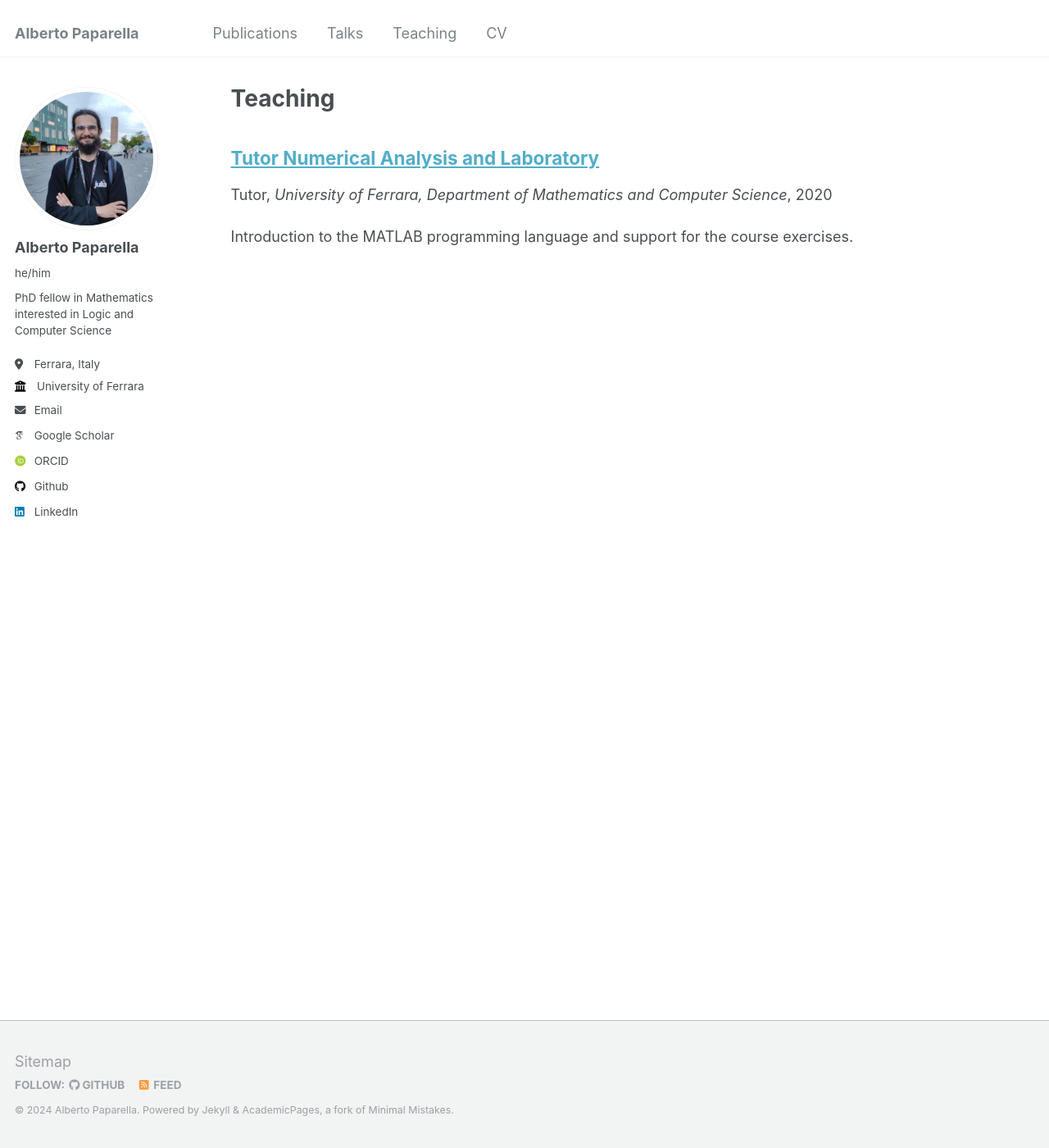
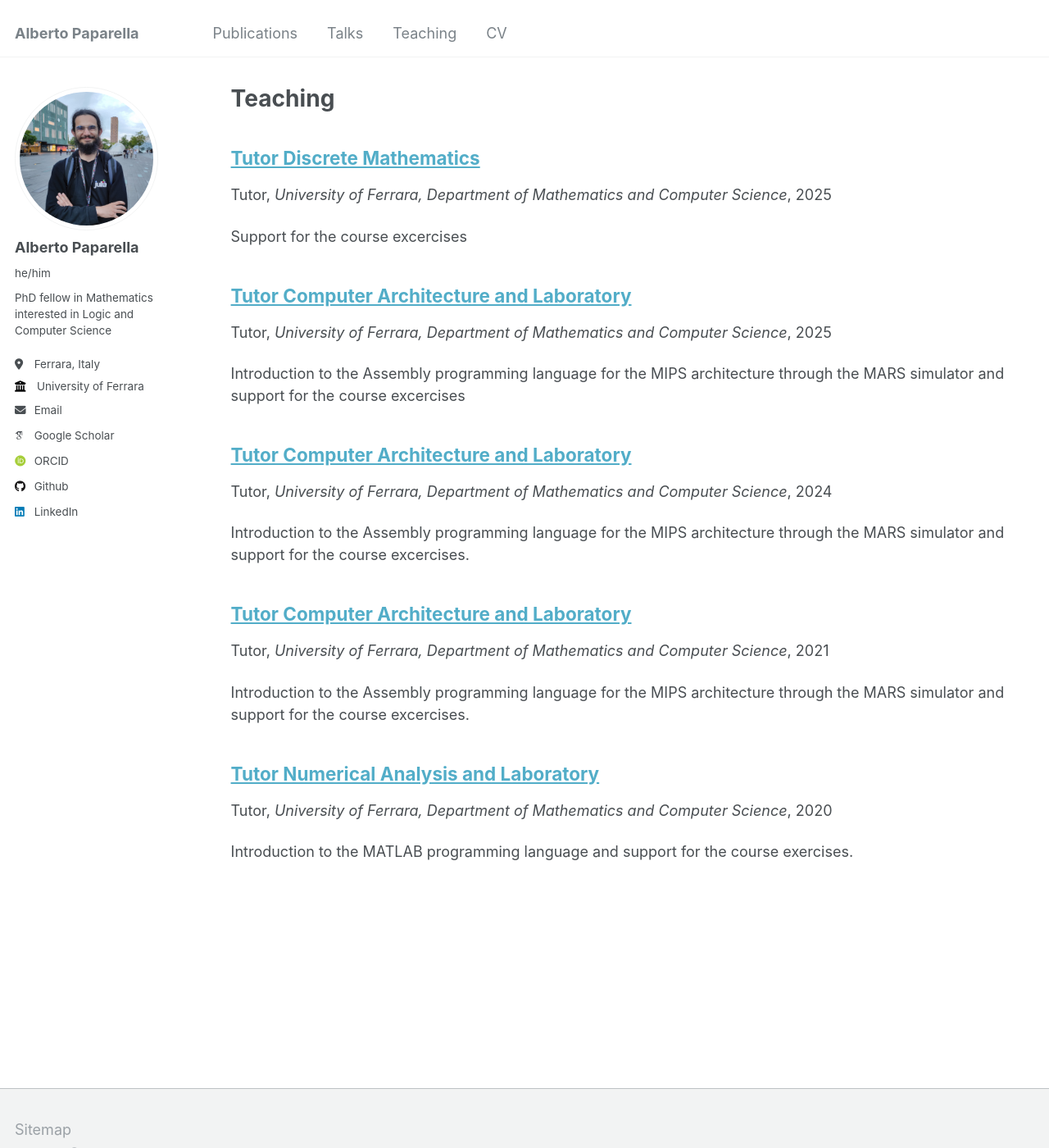
Before and after one commit to alberto-paparella/alberto-paparella.github.io, a Jekyll site: the page built from _pages/teaching.html, in a window 1280 px wide and 1400 px high. Shown: the whole window at 82% size. Built offline with Jekyll 4.4.1, drawn with Linux system fonts in a browser that asks for light colours; some web fonts are replaced.

Commit message:
Added teaching

```diff
--- /dev/null
+++ b/_teaching/2021-spring-teaching-1.md
@@ -0,0 +1,11 @@
+---
+title: "Tutor Computer Architecture and Laboratory"
+collection: teaching
+type: "Tutor"
+permalink: /teaching/2021-spring-teaching-1
+venue: "University of Ferrara, Department of Mathematics and Computer Science"
+date: 2021-03-01 - 2021-06-30
+location: "Ferrara, Italy"
+---
+
+Introduction to the Assembly programming language for the MIPS architecture through the MARS simulator and support for the course excercises.
--- /dev/null
+++ b/_teaching/2024-spring-teaching-1.md
@@ -0,0 +1,11 @@
+---
+title: "Tutor Computer Architecture and Laboratory"
+collection: teaching
+type: "Tutor"
+permalink: /teaching/2024-spring-teaching-1
+venue: "University of Ferrara, Department of Mathematics and Computer Science"
+date: 2024-03-01 - 2024-06-30
+location: "Ferrara, Italy"
+---
+
+Introduction to the Assembly programming language for the MIPS architecture through the MARS simulator and support for the course excercises.
--- /dev/null
+++ b/_teaching/2025-sping-teaching-1.md
@@ -0,0 +1,11 @@
+---
+title: "Tutor Computer Architecture and Laboratory"
+collection: teaching
+type: "Tutor"
+permalink: /teaching/2025-spring-teaching-1
+venue: "University of Ferrara, Department of Mathematics and Computer Science"
+date: 2025-03-01 - 2025-06-30
+location: "Ferrara, Italy"
+---
+
+Introduction to the Assembly programming language for the MIPS architecture through the MARS simulator and support for the course excercises
--- /dev/null
+++ b/_teaching/2025-spring-teaching-2.md
@@ -0,0 +1,11 @@
+---
+title: "Tutor Discrete Mathematics"
+collection: teaching
+type: "Tutor"
+permalink: /teaching/2021-spring-teaching-2
+venue: "University of Ferrara, Department of Mathematics and Computer Science"
+date: 2025-03-01 - 2025-06-30
+location: "Ferrara, Italy"
+---
+
+Support for the course excercises
```
Also changed, not shown: _pages/cv.md (+0 -15 lines).
